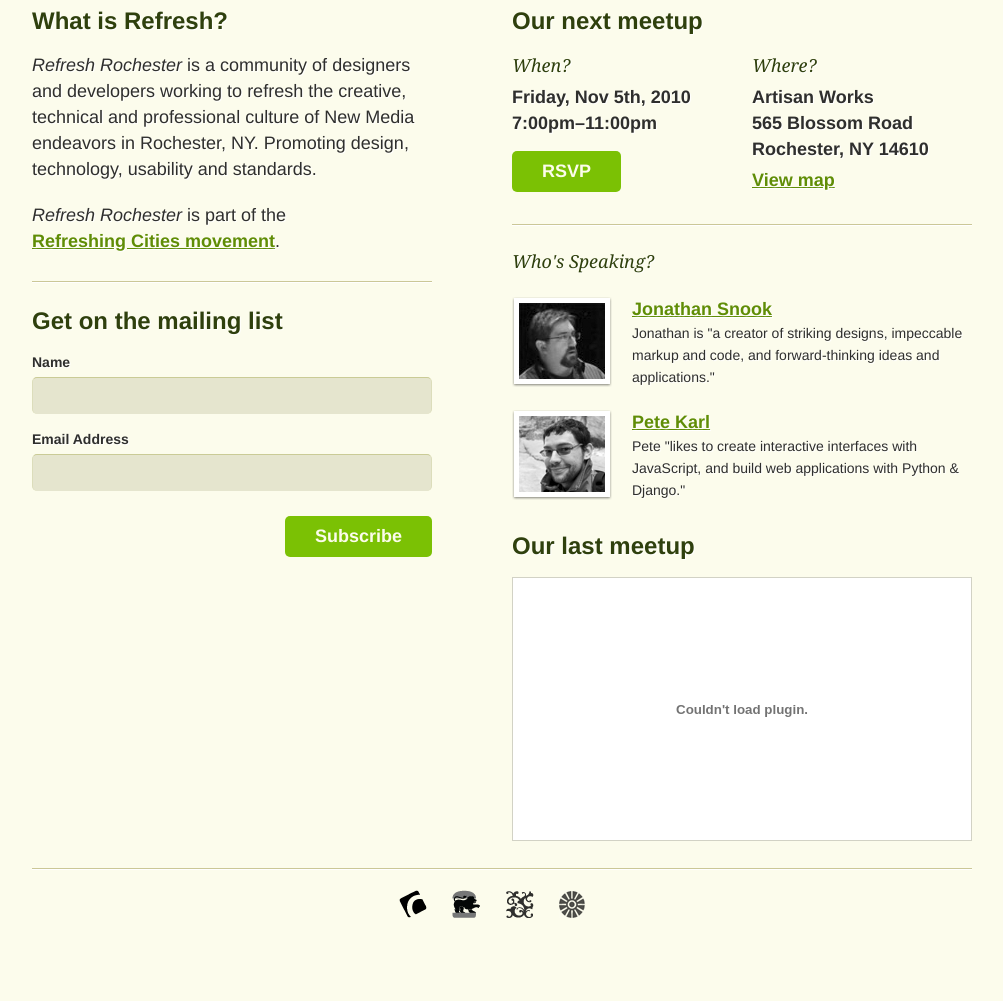
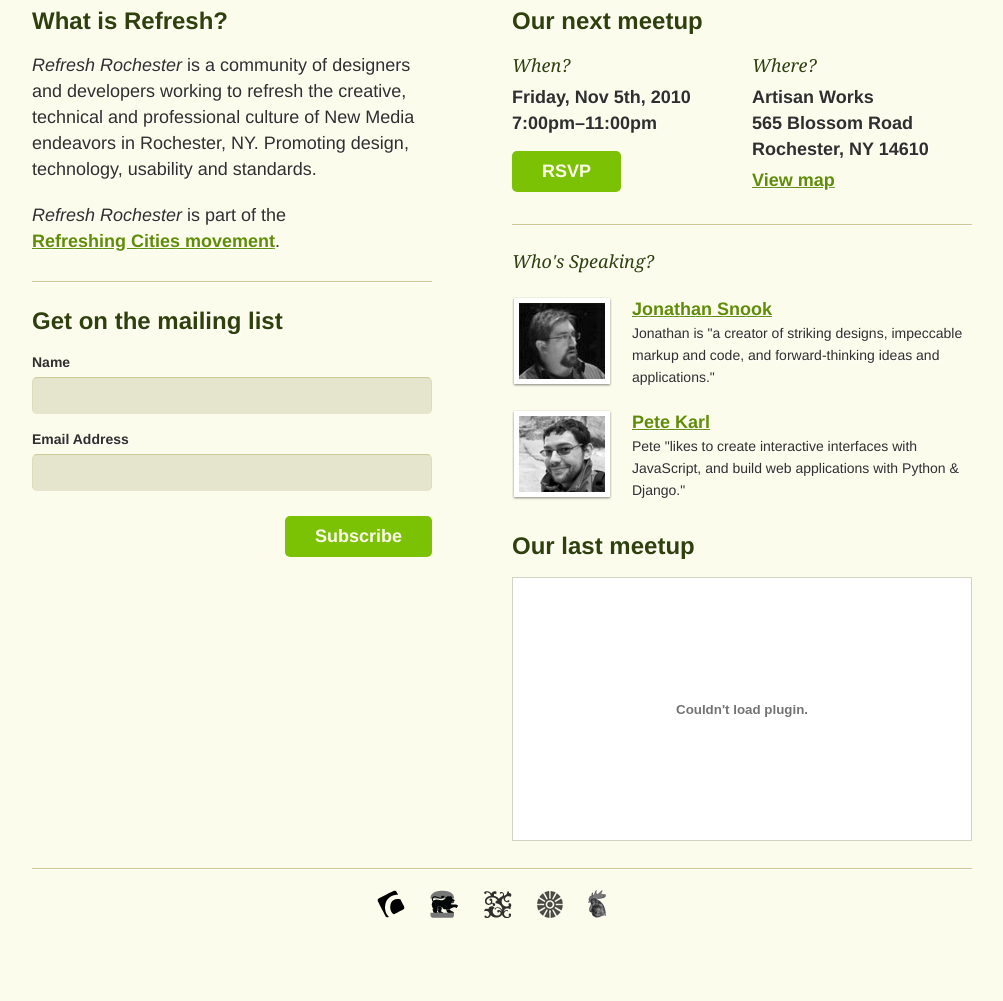
Before and after one commit to nicksergeant/refreshrochester, a plain HTML site: page index.html in a window 1280 px wide. Shown: the part 218-1219 px from the top of the page, without its empty margins (138-1141 px from the left). Drawn offline with nearby package versions, Linux system fonts and the light colour scheme.

Commit message:
Adding bocoup

```diff
--- a/index.html
+++ b/index.html
@@ -107,6 +107,7 @@
             <a href="http://lionburger.com" title="Lion Burger"><img src="/media/images/lion-burger.png" alt="Lion Burger" title="Lion Burger"></a>
             <a href="http://dwaiter.com" title="Dumbwaiter Design"><img src="/media/images/dumbwaiter-design.png" alt="Dumbwaiter Design" title="Dumbwaiter Design"></a>
             <a href="http://rhminteractive.com/" title="RHM Interactive"><img src="/media/images/rhm-interactive.gif" alt="RHM Interactive" title="RHM Interactive"></a>
+            <a href="http://bocoup.com/" title="Bocoup"><img src="/media/images/bocoup.gif" alt="Bocoup" title="Bocoup"></a>
         </div>
     </div>
     <script type="text/javascript">
```
Also changed, not shown: media/images/bocoup.gif (added).
